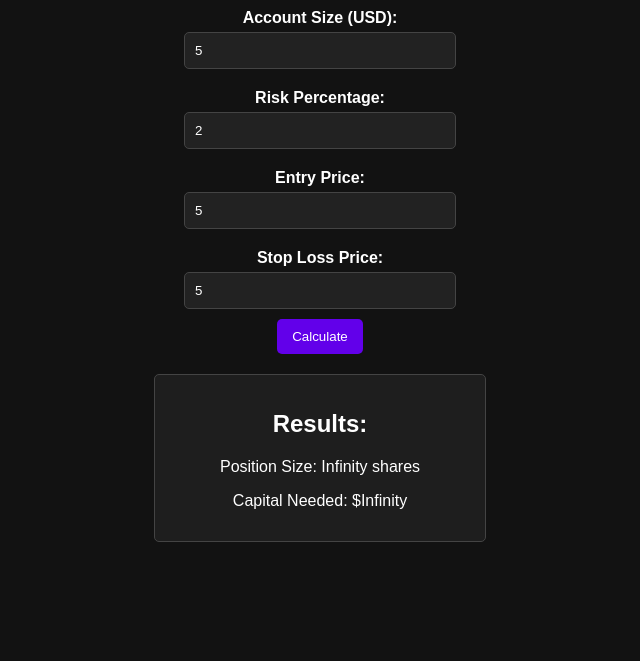
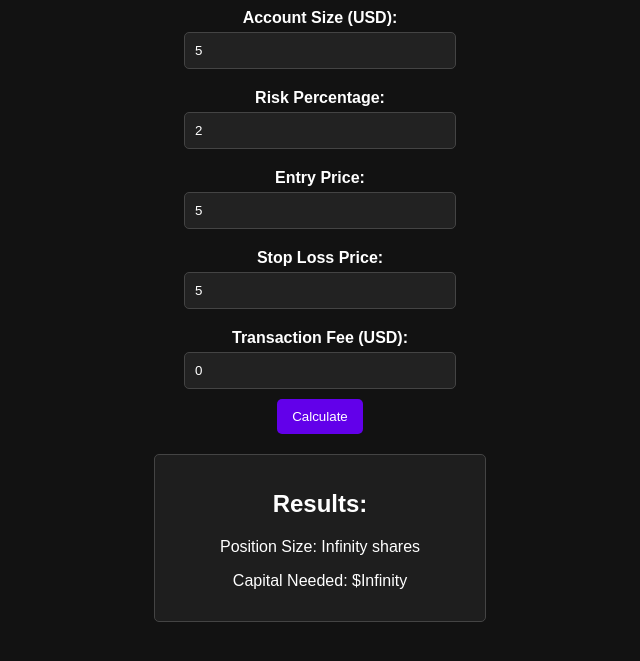
Before and after one commit to SammyLaureys/position-size, a plain HTML site: page index.html in a window 1280 px wide. Both pictures are taken after typing "5", "5", "5" into the empty fields and a click on the button "Calculate". Shown: the part 99-760 px from the top of the page, without its empty margins (320-960 px from the left). Drawn offline with Linux system fonts and the light colour scheme.

Commit message:
Update index.html

```diff
--- a/index.html
+++ b/index.html
@@ -73,6 +73,9 @@
     <label for="stop_loss_price">Stop Loss Price:</label>
     <input type="number" id="stop_loss_price" step="0.01" required>
 
+    <label for="transaction_fee">Transaction Fee (USD):</label>
+    <input type="number" id="transaction_fee" step="0.01" value="0" required>
+
     <button onclick="calculate()">Calculate</button>
 
     <div class="result" id="result"></div>
@@ -83,6 +86,7 @@
             const riskPercentage = parseFloat(document.getElementById('risk_percentage').value);
             const entryPrice = parseFloat(document.getElementById('entry_price').value);
             const stopLossPrice = parseFloat(document.getElementById('stop_loss_price').value);
+            const transactionFee = parseFloat(document.getElementById('transaction_fee').value);
             const exchangeRate = 1.05;
 
             // Convert account size to euros
@@ -91,14 +95,14 @@
             // Calculate risk per share
             const riskPerShare = entryPrice - stopLossPrice;
 
-            // Calculate total risk in euros
-            const totalRisk = accountSizeEur * (riskPercentage / 100);
+            // Calculate total risk in euros (including transaction fees)
+            const totalRisk = (accountSizeEur * (riskPercentage / 100)) - (2 * transactionFee);
 
             // Calculate position size
             const positionSize = totalRisk / riskPerShare;
 
-            // Calculate capital needed to execute the trade
-            const capitalNeeded = positionSize * entryPrice;
+            // Calculate capital needed to execute the trade (including transaction fees)
+            const capitalNeeded = (positionSize * entryPrice) + (2 * transactionFee);
 
             // Display results
             document.getElementById('result').innerHTML = `
```
